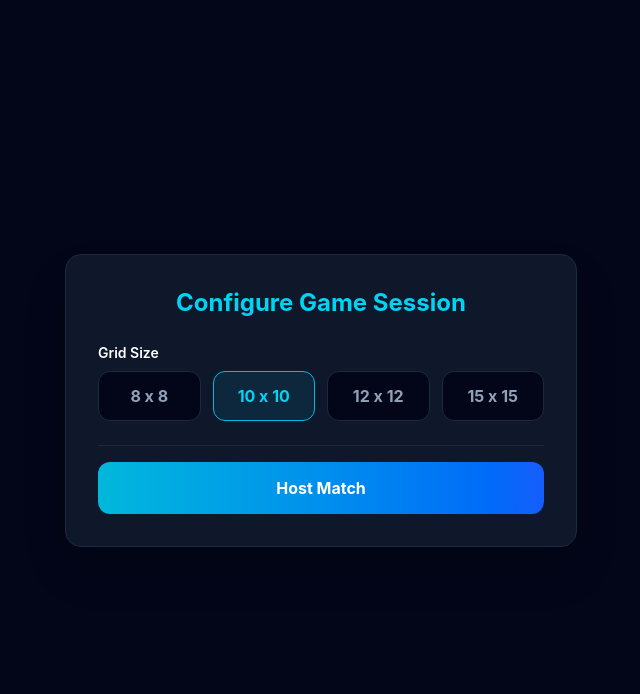
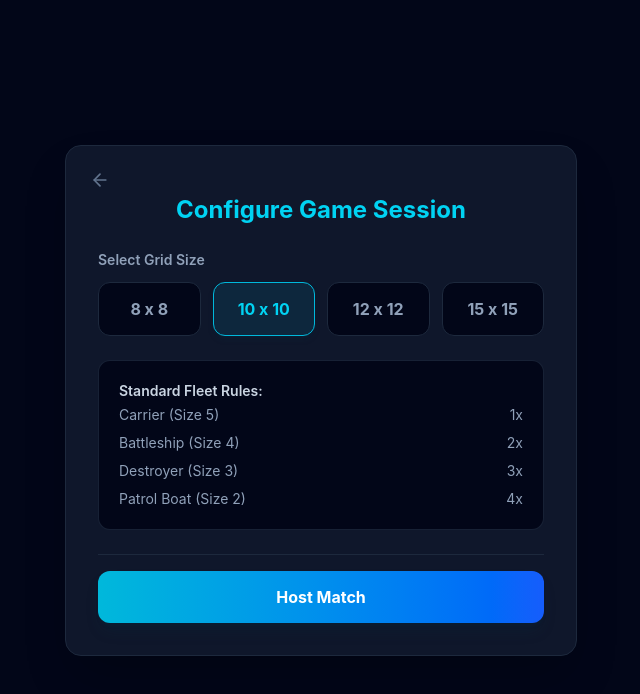
Before and after one commit to ranak8811/Real-Time-Multiplayer-Battleship, a React app in the folder frontend/: page /create in a window 1280 px wide. Shown: the top 694 px of the page, without its empty margins (319-959 px from the left). Built offline with nearby package versions, Linux system fonts and the light colour scheme; no server answers; sample sign-in values are in the browser's storage; the HTML template or start-up script is replaced by a standard one.

Commit message:
game page created

```diff
--- a/frontend/src/pages/CreateGamePage.jsx
+++ b/frontend/src/pages/CreateGamePage.jsx
@@ -1,21 +1,75 @@
+import { useState } from "react";
+import { useUser } from "../context/UserContext";
+import { Navigate, useNavigate } from "react-router-dom";
+import { toast } from "react-toastify";
+import { createSession } from "../services/sessionService";
+import { ArrowLeft } from "lucide-react";
+
 const CreateGamePage = () => {
+  const { user, loading: contextLoading } = useUser();
+  const [gridSize, setGridSize] = useState(10);
+  const [loading, setLoading] = useState(false);
+  const navigate = useNavigate();
+
+  if (contextLoading) {
+    return (
+      <div className="min-h-screen bg-slate-950 text-white flex items-center justify-center">
+        <div className="animate-spin rounded-full h-10 w-10 border-b-2 border-cyan-500"></div>
+      </div>
+    );
+  }
+
+  if (!user) {
+    return <Navigate to="/" replace />;
+  }
+
+  const handleHostGame = async () => {
+    setLoading(true);
+
+    try {
+      const response = await createSession(user.userId, gridSize);
+
+      toast.success(`Room created successfully! Code: ${response.roomCode}`);
+      navigate(`/place-ships/${response.sessionId}`);
+    } catch (error) {
+      toast.error(error);
+    } finally {
+      setLoading(false);
+    }
+  };
+
   return (
     <div className="min-h-screen bg-slate-950 text-white flex items-center justify-center p-4">
-      <div className="max-w-lg w-full bg-slate-900 border border-slate-800 p-8 rounded-2xl shadow-2xl">
-        <h1 className="text-2xl font-bold mb-6 text-center text-cyan-400">
+      <div className="max-w-lg w-full bg-slate-900 border border-slate-800 p-8 rounded-2xl shadow-2xl relative">
+        <button
+          onClick={() => navigate("/lobby")}
+          disabled={loading}
+          className="absolute top-6 left-6 text-slate-500 hover:text-slate-300 transition duration-300 disabled:opacity-50"
+        >
+          <ArrowLeft className="w-5 h-5" />
+        </button>
+
+        <h1 className="text-2xl font-bold mb-6 text-center text-cyan-400 mt-4">
           Configure Game Session
         </h1>
 
         <div className="space-y-6">
           <div>
-            <label className="block text-sm font-semibold mb-2">
-              Grid Size
+            <label className="block text-sm font-semibold mb-3 text-slate-400">
+              Select Grid Size
             </label>
             <div className="grid grid-cols-4 gap-3">
               {[8, 10, 12, 15].map((size) => (
                 <button
                   key={size}
-                  className={`py-3 rounded-xl font-bold border transition duration-300 ${size === 10 ? "bg-cyan-500/10 border-cyan-500 text-cyan-400" : "bg-slate-950 border-slate-800 hover:border-slate-700 text-slate-400"}`}
+                  type="button"
+                  onClick={() => setGridSize(size)}
+                  disabled={loading}
+                  className={`py-3.5 rounded-xl font-bold border transition duration-300 transform active:scale-95 ${
+                    gridSize === size
+                      ? "bg-cyan-500/10 border-cyan-500 text-cyan-400 shadow-md shadow-cyan-950/20" // সিলেক্টেড স্টাইল
+                      : "bg-slate-950 border-slate-800 hover:border-slate-700 text-slate-400"
+                  }`}
                 >
                   {size} x {size}
                 </button>
@@ -23,9 +77,34 @@ const CreateGamePage = () => {
             </div>
           </div>
 
+          <div className="bg-slate-950 border border-slate-800/80 p-5 rounded-xl text-sm text-slate-400 space-y-2">
+            <h3 className="font-semibold text-slate-300 mb-1">
+              Standard Fleet Rules:
+            </h3>
+            <div className="flex justify-between">
+              <span>Carrier (Size 5)</span>
+              <span>1x</span>
+            </div>
+            <div className="flex justify-between">
+              <span>Battleship (Size 4)</span>
+              <span>2x</span>
+            </div>
+            <div className="flex justify-between">
+              <span>Destroyer (Size 3)</span>
+              <span>3x</span>
+            </div>
+            <div className="flex justify-between">
+              <span>Patrol Boat (Size 2)</span>
+              <span>4x</span>
+            </div>
+          </div>
           <div className="pt-4 border-t border-slate-800">
-            <button className="w-full bg-gradient-to-r from-cyan-500 to-blue-600 hover:from-cyan-400 hover:to-blue-500 text-white font-bold py-3.5 px-6 rounded-xl transition duration-300">
-              Host Match
+            <button
+              onClick={handleHostGame}
+              disabled={loading}
+              className="w-full bg-gradient-to-r from-cyan-500 to-blue-600 hover:from-cyan-400 hover:to-blue-500 text-white font-bold py-3.5 px-6 rounded-xl shadow-lg shadow-cyan-950/20 transform active:scale-95 transition duration-300 disabled:opacity-50 disabled:cursor-not-allowed"
+            >
+              {loading ? "Creating Session..." : "Host Match"}
             </button>
           </div>
         </div>
```
